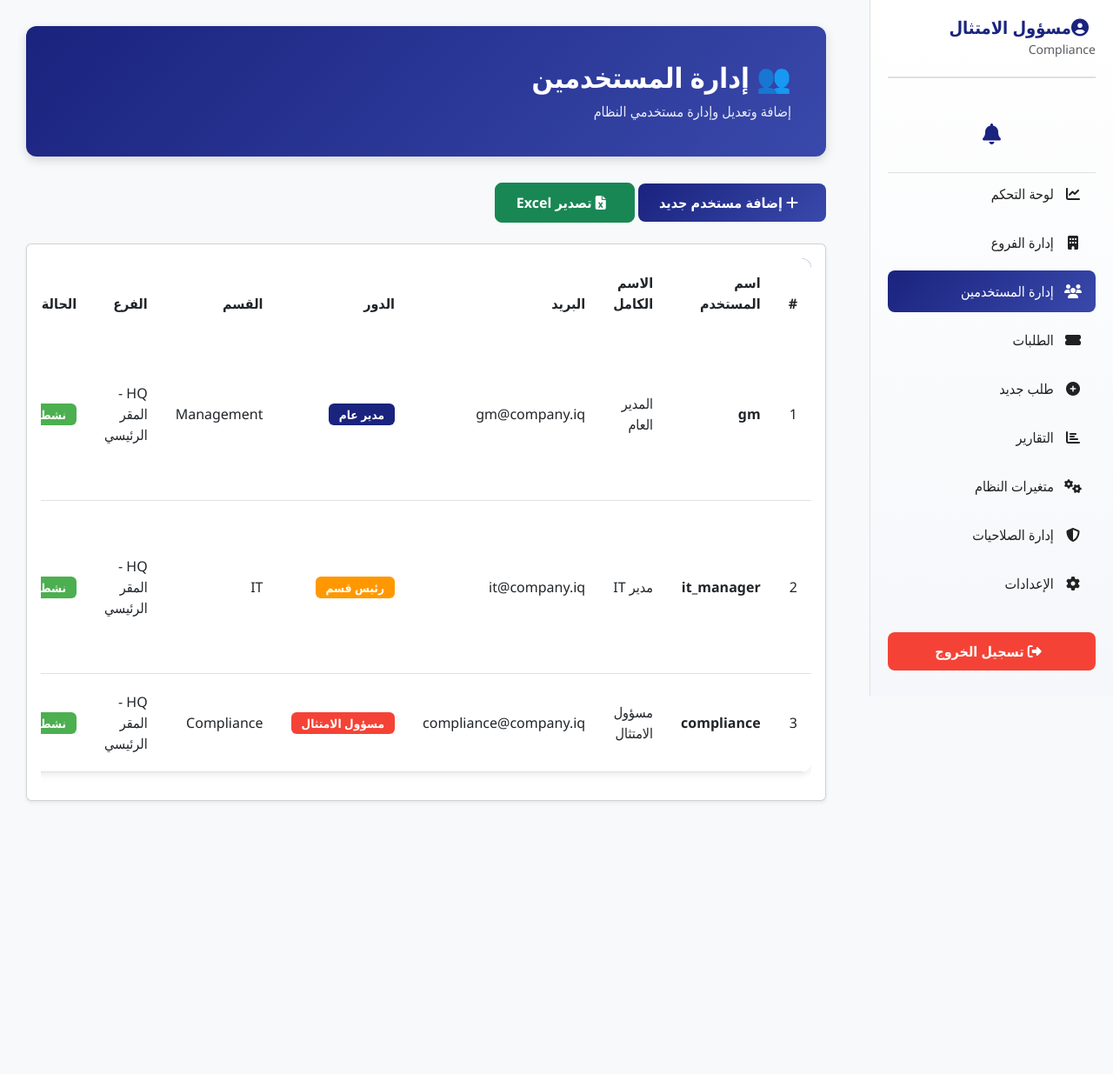
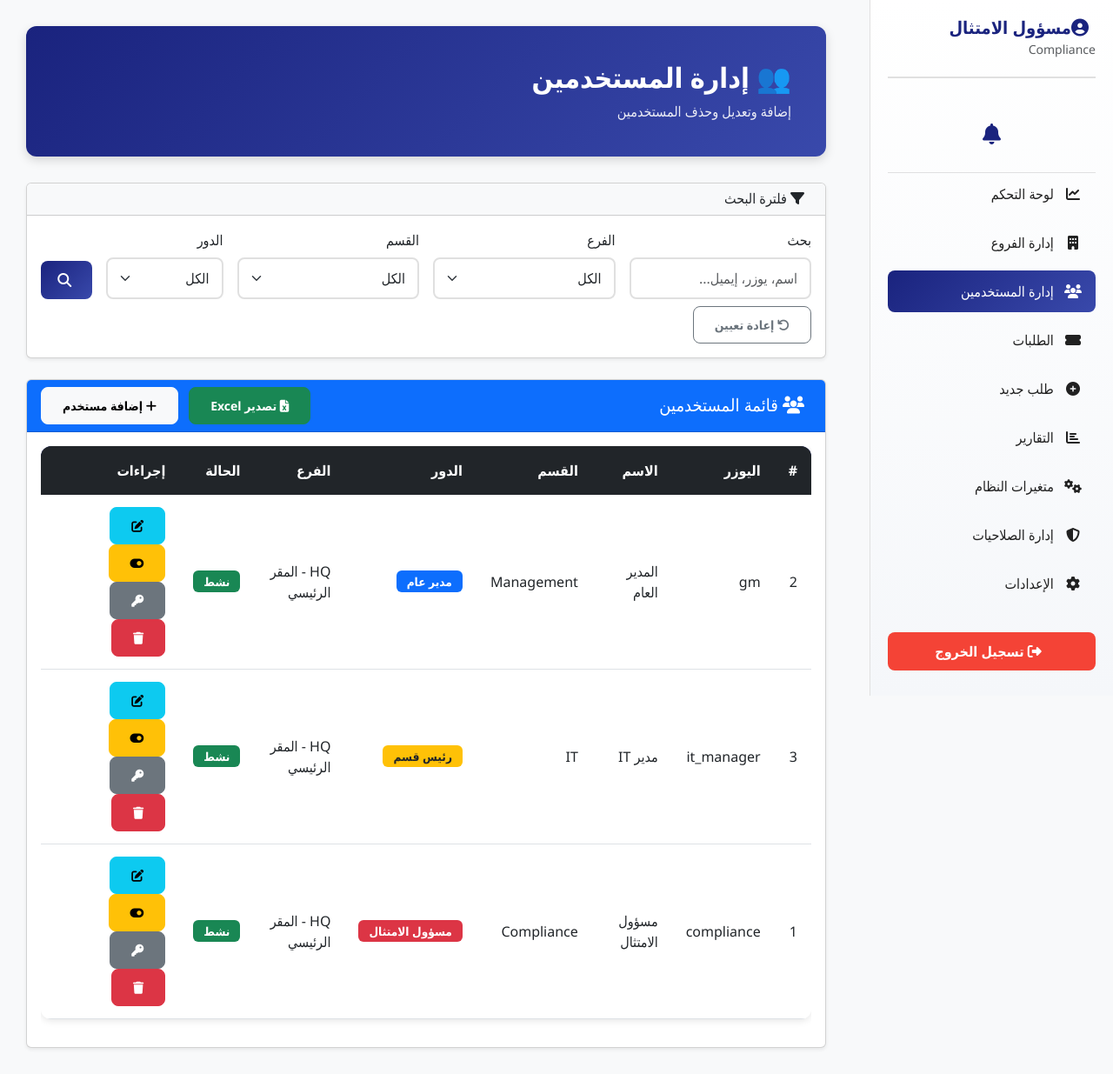
Before and after one commit to senesikakashi-design/hawkama, a Flask app: page /users/manage in a window 1280 px wide. Shown: the whole page at 87% size. Before the commit the page ends 922 px from the top, so only its background shows below. Run offline with Flask 3, Linux system fonts and the light colour scheme; a user stored in the database is signed in; data comes from the database, SQL or seed files in the repository; data that the repository does not hold is empty.

Commit message:
Update manage_users.html

```diff
--- a/templates/manage_users.html
+++ b/templates/manage_users.html
@@ -25,84 +25,138 @@
 
         <div class="page-header">
             <h1>👥 إدارة المستخدمين</h1>
-            <p>إضافة وتعديل وإدارة مستخدمي النظام</p>
+            <p>إضافة وتعديل وحذف المستخدمين</p>
         </div>
 
-        <div class="mb-4">
-            <button class="btn btn-primary" data-bs-toggle="modal" data-bs-target="#addUserModal">
-                <i class="fas fa-plus ms-2"></i>
-                إضافة مستخدم جديد
+        <!-- ✅ فلاتر البحث -->
+        <div class="card shadow-sm mb-4">
+            <div class="card-header bg-light">
+                <h6 class="mb-0"><i class="fas fa-filter ms-2"></i> فلترة البحث</h6>
+            </div>
+            <div class="card-body">
+                <form method="GET" action="{{ url_for('manage_users') }}">
+                    <div class="row g-3">
+                        <div class="col-md-3">
+                            <label class="form-label">بحث</label>
+                            <input type="text" class="form-control" name="search" value="{{ search_term }}"
+                                   placeholder="اسم، يوزر، إيميل...">
+                        </div>
+                        <div class="col-md-3">
+                            <label class="form-label">الفرع</label>
+                            <select class="form-select" name="branch_id">
+                                <option value="">الكل</option>
+                                {% for branch in branches %}
+                                <option value="{{ branch.id }}" {% if selected_branch == branch.id|string %}selected{% endif %}>
+                                    {{ branch.name }}
+                                </option>
+                                {% endfor %}
+                            </select>
+                        </div>
+                        <div class="col-md-3">
+                            <label class="form-label">القسم</label>
+                            <select class="form-select" name="department">
+                                <option value="">الكل</option>
+                                {% for dept in departments %}
+                                <option value="{{ dept.dept_name }}" {% if selected_department == dept.dept_name %}selected{% endif %}>
+                                    {{ dept.dept_name_ar }}
+                                </option>
+                                {% endfor %}
+                            </select>
+                        </div>
+                        <div class="col-md-2">
+                            <label class="form-label">الدور</label>
+                            <select class="form-select" name="role">
+                                <option value="">الكل</option>
+                                {% for role in roles %}
+                                <option value="{{ role.role_name }}" {% if selected_role == role.role_name %}selected{% endif %}>
+                                    {{ role.role_name_ar }}
+                                </option>
+                                {% endfor %}
+                            </select>
+                        </div>
+                        <div class="col-md-1 d-flex align-items-end">
+                            <button type="submit" class="btn btn-primary w-100">
+                                <i class="fas fa-search"></i>
                             </button>
-
-            <a href="{{ url_for('export_users_excel') }}" class="btn btn-success">
-                <i class="fas fa-file-excel ms-2"></i>
-                تصدير Excel
+                        </div>
+                    </div>
+                    <div class="row mt-2">
+                        <div class="col-12">
+                            <a href="{{ url_for('manage_users') }}" class="btn btn-outline-secondary btn-sm">
+                                <i class="fas fa-undo"></i> إعادة تعيين
                             </a>
+                        </div>
+                    </div>
+                </form>
+            </div>
         </div>
 
         <div class="card shadow-sm">
+            <div class="card-header bg-primary text-white d-flex justify-content-between align-items-center">
+                <h5 class="mb-0"><i class="fas fa-users ms-2"></i> قائمة المستخدمين</h5>
+                <div>
+                    <a href="{{ url_for('export_users_excel') }}" class="btn btn-success btn-sm me-2">
+                        <i class="fas fa-file-excel"></i> تصدير Excel
+                    </a>
+                    <button class="btn btn-light btn-sm" data-bs-toggle="modal" data-bs-target="#addUserModal">
+                        <i class="fas fa-plus"></i> إضافة مستخدم
+                    </button>
+                </div>
+            </div>
             <div class="card-body">
                 <div class="table-responsive">
                     <table class="table table-hover">
-                        <thead>
+                        <thead class="table-dark">
                             <tr>
                                 <th>#</th>
-                                <th>اسم المستخدم</th>
-                                <th>الاسم الكامل</th>
-                                <th>البريد</th>
+                                <th>اليوزر</th>
+                                <th>الاسم</th>
+                                <th>القسم</th>
                                 <th>الدور</th>
-                                <th>القسم</th>
                                 <th>الفرع</th>
                                 <th>الحالة</th>
-                                <th>الإجراءات</th>
+                                <th>إجراءات</th>
                             </tr>
                         </thead>
                         <tbody>
-                            {% for u in users %}
+                            {% for user in users %}
                             <tr>
-                                <td>{{ loop.index }}</td>
-                                <td><strong>{{ u.username }}</strong></td>
-                                <td>{{ u.full_name }}</td>
-                                <td>{{ u.email }}</td>
+                                <td>{{ user.id }}</td>
+                                <td>{{ user.username }}</td>
+                                <td>{{ user.full_name }}</td>
+                                <td>{{ user.department }}</td>
                                 <td>
-                                    {% if u.role == 'compliance_officer' %}
-                                        <span class="badge badge-danger">مسؤول الامتثال</span>
-                                    {% elif u.role == 'general_manager' %}
-                                        <span class="badge badge-primary">مدير عام</span>
-                                    {% elif u.role == 'department_head' %}
-                                        <span class="badge badge-warning">رئيس قسم</span>
+                                    {% if user.role == 'compliance_officer' %}
+                                    <span class="badge bg-danger">مسؤول الامتثال</span>
+                                    {% elif user.role == 'general_manager' %}
+                                    <span class="badge bg-primary">مدير عام</span>
+                                    {% elif user.role == 'department_head' %}
+                                    <span class="badge bg-warning text-dark">رئيس قسم</span>
                                     {% else %}
-                                        <span class="badge badge-success">موظف</span>
+                                    <span class="badge bg-secondary">موظف</span>
                                     {% endif %}
                                 </td>
-                                <td>{{ u.department }}</td>
-                                <td>{{ u.branch_name or '-' }}</td>
+                                <td>{{ user.branch_name or '-' }}</td>
                                 <td>
-                                    {% if u.is_active %}
-                                        <span class="badge badge-success">نشط</span>
+                                    {% if user.is_active %}
+                                    <span class="badge bg-success">نشط</span>
                                     {% else %}
-                                        <span class="badge badge-danger">معطل</span>
+                                    <span class="badge bg-danger">معطل</span>
                                     {% endif %}
                                 </td>
                                 <td>
-                                    <button class="btn btn-sm btn-primary" onclick="editUser({{ u.id }}, '{{ u.username }}', '{{ u.full_name }}', '{{ u.email }}', '{{ u.role }}', '{{ u.department }}', {{ u.branch_id or 'null' }}, {{ u.is_active }})" title="تعديل">
+                                    <button class="btn btn-sm btn-info" data-bs-toggle="modal" data-bs-target="#editUser{{ user.id }}">
                                         <i class="fas fa-edit"></i>
                                     </button>
-
-                                    <a href="{{ url_for('toggle_user', user_id=u.id) }}" class="btn btn-sm btn-warning" onclick="return confirm('هل أنت متأكد؟')" title="تفعيل/تعطيل">
-                                        <i class="fas fa-power-off"></i>
+                                    <a href="{{ url_for('toggle_user', user_id=user.id) }}" class="btn btn-sm btn-warning">
+                                        <i class="fas fa-toggle-on"></i>
                                     </a>
-
-                                    {% if u.id != user.id %}
-                                    <!-- ✅ جديد: زر إعادة تعيين كلمة المرور -->
-                                    <a href="{{ url_for('reset_user_password_route', user_id=u.id) }}" class="btn btn-sm btn-info" onclick="return confirm('⚠️ سيتم إعادة تعيين كلمة المرور إلى hawk123456\nهل أنت متأكد؟')" title="إعادة تعيين كلمة المرور">
+                                    <a href="{{ url_for('reset_user_password_route', user_id=user.id) }}" class="btn btn-sm btn-secondary" onclick="return confirm('إعادة تعيين كلمة المرور إلى hawk123456؟')">
                                         <i class="fas fa-key"></i>
                                     </a>
-
-                                    <a href="{{ url_for('delete_user', user_id=u.id) }}" class="btn btn-sm btn-danger" onclick="return confirm('⚠️ تحذير: سيتم حذف المستخدم نهائياً! هل أنت متأكد؟')" title="حذف">
+                                    <a href="{{ url_for('delete_user', user_id=user.id) }}" class="btn btn-sm btn-danger" onclick="return confirm('هل أنت متأكد؟')">
                                         <i class="fas fa-trash"></i>
                                     </a>
-                                    {% endif %}
                                 </td>
                             </tr>
                             {% endfor %}
@@ -113,32 +167,38 @@
         </div>
     </div>
 
+    <!-- Modal إضافة مستخدم -->
     <div class="modal fade" id="addUserModal" tabindex="-1">
-        <div class="modal-dialog">
+        <div class="modal-dialog modal-lg">
             <div class="modal-content">
-                <div class="modal-header">
+                <div class="modal-header bg-primary text-white">
                     <h5 class="modal-title">إضافة مستخدم جديد</h5>
                     <button type="button" class="btn-close" data-bs-dismiss="modal"></button>
                 </div>
                 <form method="POST" action="{{ url_for('add_user') }}">
                     <div class="modal-body">
-                        <div class="mb-3">
+                        <div class="row">
+                            <div class="col-md-6 mb-3">
                                 <label class="form-label">اسم المستخدم</label>
                                 <input type="text" class="form-control" name="username" required>
                             </div>
-                        <div class="mb-3">
+                            <div class="col-md-6 mb-3">
                                 <label class="form-label">كلمة المرور</label>
                                 <input type="password" class="form-control" name="password" required>
                             </div>
-                        <div class="mb-3">
+                        </div>
+                        <div class="row">
+                            <div class="col-md-6 mb-3">
                                 <label class="form-label">الاسم الكامل</label>
                                 <input type="text" class="form-control" name="full_name" required>
                             </div>
-                        <div class="mb-3">
+                            <div class="col-md-6 mb-3">
                                 <label class="form-label">البريد الإلكتروني</label>
                                 <input type="email" class="form-control" name="email">
                             </div>
-                        <div class="mb-3">
+                        </div>
+                        <div class="row">
+                            <div class="col-md-4 mb-3">
                                 <label class="form-label">الدور</label>
                                 <select class="form-select" name="role" required>
                                     {% for role in roles %}
@@ -146,7 +206,7 @@
                                     {% endfor %}
                                 </select>
                             </div>
-                        <div class="mb-3">
+                            <div class="col-md-4 mb-3">
                                 <label class="form-label">القسم</label>
                                 <select class="form-select" name="department" required>
                                     {% for dept in departments %}
@@ -154,7 +214,7 @@
                                     {% endfor %}
                                 </select>
                             </div>
-                        <div class="mb-3">
+                            <div class="col-md-4 mb-3">
                                 <label class="form-label">الفرع</label>
                                 <select class="form-select" name="branch_id">
                                     <option value="">بدون فرع</option>
@@ -162,6 +222,7 @@
                                     <option value="{{ branch.id }}">{{ branch.name }}</option>
                                     {% endfor %}
                                 </select>
+                            </div>
                         </div>
                     </div>
                     <div class="modal-footer">
@@ -173,88 +234,6 @@
         </div>
     </div>
 
-    <div class="modal fade" id="editUserModal" tabindex="-1">
-        <div class="modal-dialog">
-            <div class="modal-content">
-                <div class="modal-header">
-                    <h5 class="modal-title">تعديل المستخدم</h5>
-                    <button type="button" class="btn-close" data-bs-dismiss="modal"></button>
-                </div>
-                <form method="POST" id="editUserForm">
-                    <div class="modal-body">
-                        <div class="mb-3">
-                            <label class="form-label">اسم المستخدم</label>
-                            <input type="text" class="form-control" id="edit_username" disabled>
-                        </div>
-                        <div class="mb-3">
-                            <label class="form-label">كلمة مرور جديدة (اختياري)</label>
-                            <input type="password" class="form-control" name="new_password" placeholder="اتركه فارغاً للإبقاء على القديمة">
-                        </div>
-                        <div class="mb-3">
-                            <label class="form-label">الاسم الكامل</label>
-                            <input type="text" class="form-control" name="full_name" id="edit_full_name" required>
-                        </div>
-                        <div class="mb-3">
-                            <label class="form-label">البريد الإلكتروني</label>
-                            <input type="email" class="form-control" name="email" id="edit_email">
-                        </div>
-                        <div class="mb-3">
-                            <label class="form-label">الدور</label>
-                            <select class="form-select" name="role" id="edit_role" required>
-                                {% for role in roles %}
-                                <option value="{{ role.role_name }}">{{ role.role_name_ar }}</option>
-                                {% endfor %}
-                            </select>
-                        </div>
-                        <div class="mb-3">
-                            <label class="form-label">القسم</label>
-                            <select class="form-select" name="department" id="edit_department" required>
-                                {% for dept in departments %}
-                                <option value="{{ dept.dept_name }}">{{ dept.dept_name_ar }}</option>
-                                {% endfor %}
-                            </select>
-                        </div>
-                        <div class="mb-3">
-                            <label class="form-label">الفرع</label>
-                            <select class="form-select" name="branch_id" id="edit_branch">
-                                <option value="">بدون فرع</option>
-                                {% for branch in branches %}
-                                <option value="{{ branch.id }}">{{ branch.name }}</option>
-                                {% endfor %}
-                            </select>
-                        </div>
-                        <div class="mb-3">
-                            <label class="form-label">الحالة</label>
-                            <select class="form-select" name="is_active" id="edit_active">
-                                <option value="1">نشط</option>
-                                <option value="0">معطل</option>
-                            </select>
-                        </div>
-                    </div>
-                    <div class="modal-footer">
-                        <button type="button" class="btn btn-secondary" data-bs-dismiss="modal">إلغاء</button>
-                        <button type="submit" class="btn btn-primary">حفظ التعديلات</button>
-                    </div>
-                </form>
-            </div>
-        </div>
-    </div>
-
     <script src="https://cdn.jsdelivr.net/npm/bootstrap@5.3.0/dist/js/bootstrap.bundle.min.js"></script>
-    <script>
-        function editUser(id, username, full_name, email, role, department, branch_id, active) {
-            document.getElementById('editUserForm').action = '/users/edit/' + id;
-            document.getElementById('edit_username').value = username;
-            document.getElementById('edit_full_name').value = full_name;
-            document.getElementById('edit_email').value = email;
-            document.getElementById('edit_role').value = role;
-            document.getElementById('edit_department').value = department;
-            document.getElementById('edit_branch').value = branch_id || '';
-            document.getElementById('edit_active').value = active;
-
-            var editModal = new bootstrap.Modal(document.getElementById('editUserModal'));
-            editModal.show();
-        }
-    </script>
 </body>
 </html>
```
Lines whose indentation alone changed are shown as unchanged.
